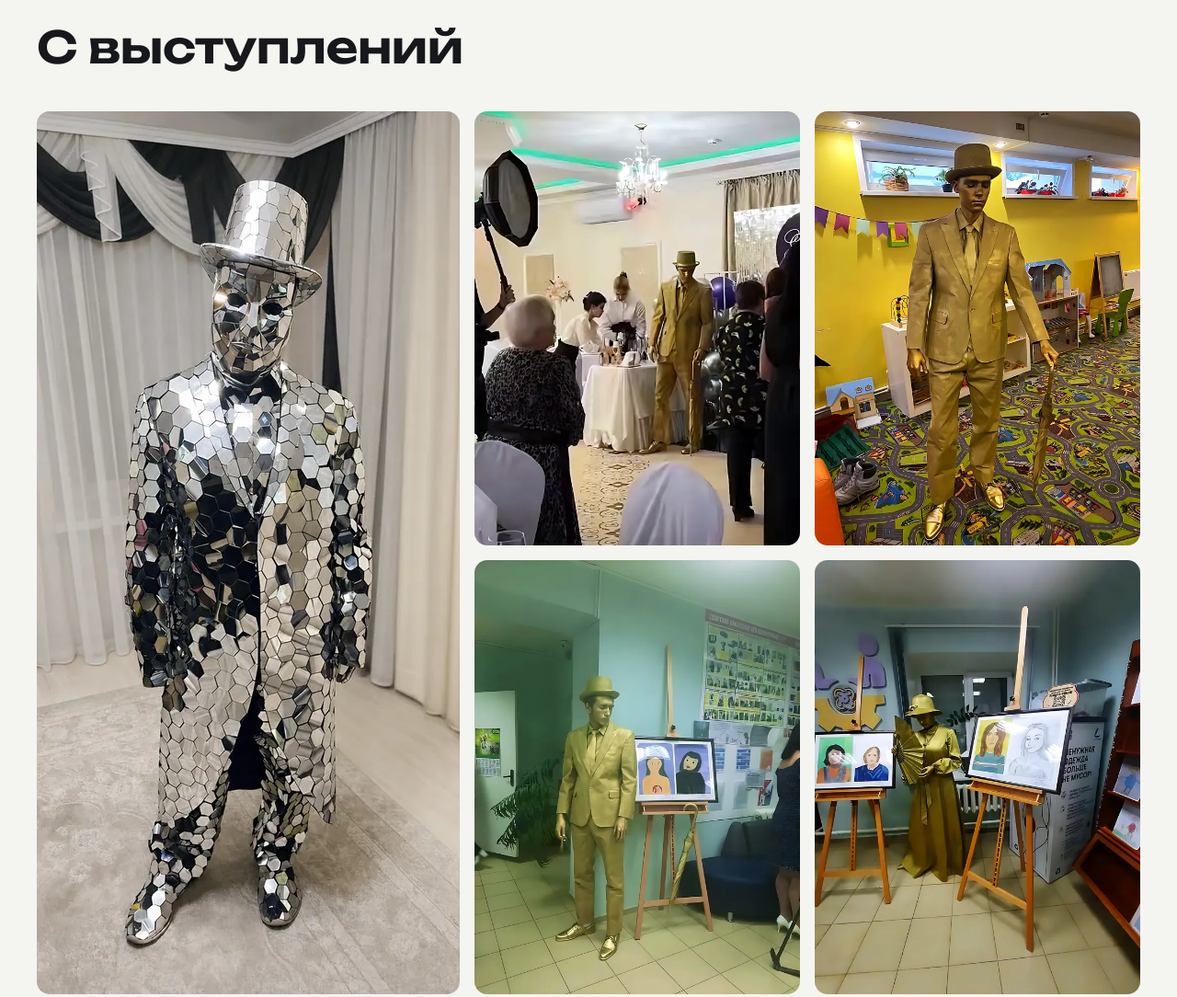
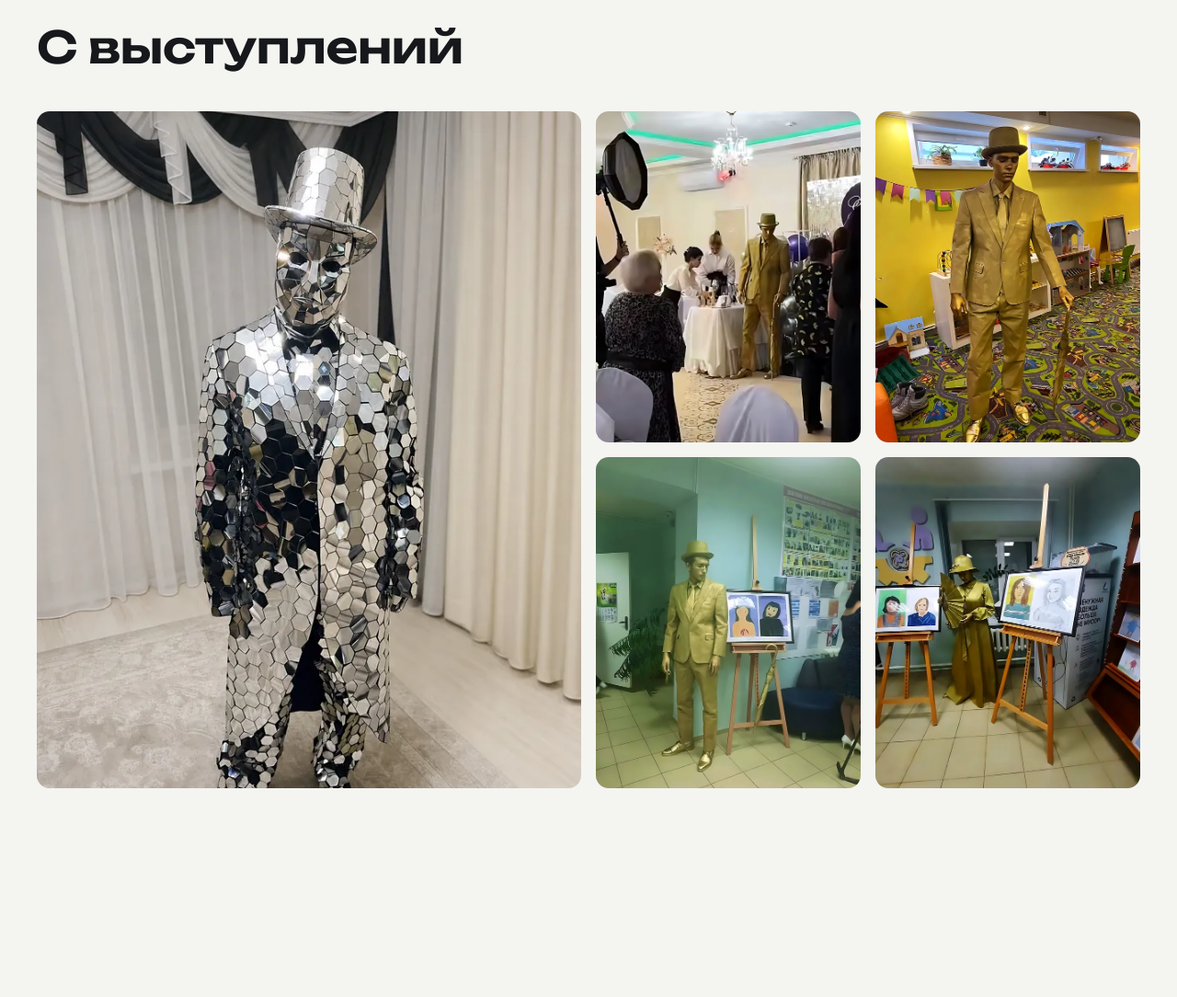
Before and after one commit to DmitrievWeb/zhivye-statui-kaluga, a plain HTML site: page index.html in a window 1280 px wide. Shown: the part 3160-4244 px from the top of the page at 92% size. Drawn offline with Linux system fonts and the light colour scheme.

Commit message:
Галерея: компактная сетка 4 колонки, версии у CSS/JS против старого кэша
Co-Authored-By: Claude Opus 5 (1M context) <noreply@anthropic.com>
Claude-Session: https://claude.ai/code/session_012gs2s64sV36FcZYV7stQyW

```diff
--- a/index.html
+++ b/index.html
@@ -17,7 +17,7 @@
 <link rel="preload" href="img/gentleman-party-1200.webp" as="image">
 <link rel="preload" href="fonts/unbounded-cyr.woff2" as="font" type="font/woff2" crossorigin>
 <link rel="preload" href="fonts/manrope-cyr.woff2" as="font" type="font/woff2" crossorigin>
-<link rel="stylesheet" href="style.css">
+<link rel="stylesheet" href="style.css?v=6">
 <script>document.documentElement.classList.add("js")</script>
 <script type="application/ld+json">
 {
@@ -201,6 +201,6 @@
   <symbol id="i-x" viewBox="0 0 256 256" fill="currentColor"><path d="M205.66,194.34a8,8,0,0,1-11.32,11.32L128,139.31,61.66,205.66a8,8,0,0,1-11.32-11.32L116.69,128,50.34,61.66A8,8,0,0,1,61.66,50.34L128,116.69l66.34-66.35a8,8,0,0,1,11.32,11.32L139.31,128Z"/></symbol>
 </svg>
 
-<script src="main.js" defer></script>
+<script src="main.js?v=6" defer></script>
 </body>
 </html>
--- a/style.css
+++ b/style.css
@@ -201,9 +201,10 @@ p { margin: 0; }
 
 /* ---------- планшет и шире ---------- */
 @media (min-width: 720px) {
-  .photos { grid-template-columns: 1.3fr 1fr 1fr; gap: 16px; }
-  .shot:first-child { grid-column: auto; grid-row: span 2; }
-  .shot:first-child img { aspect-ratio: auto; }
+  .photos { grid-template-columns: repeat(4, 1fr); gap: 16px; }
+  .shot img { aspect-ratio: 4 / 5; }
+  .shot:first-child { grid-column: span 2; grid-row: span 2; position: relative; }
+  .shot:first-child img { position: absolute; inset: 0; aspect-ratio: auto; }
   .occ-grid { grid-template-columns: 1fr 1fr; gap: 64px; }
   .fmt-grid { grid-template-columns: 1fr 1fr; }
 }
```
